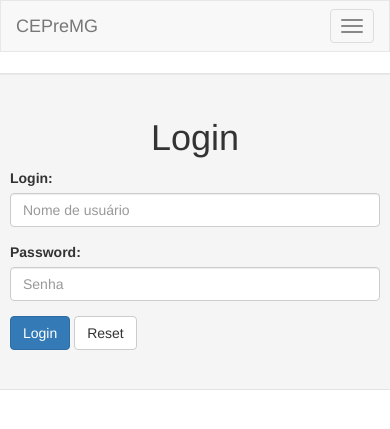
After one commit to roquerodrigo/cepremg, a PHP site: template resources/views/login.html.twig in a window 390 px wide; the page is wider, and only the part inside the window is pictured. The commit adds this page. Shown: the top 429 px of that part. Run offline with PHP 8.4, Linux system fonts and the light colour scheme; the template is opened without the code that fills it, so the values that code supplies are empty; a stand-in replaces the project's code that opens the database connection; some libraries are stand-ins or nearby versions.

Commit message:
Views code

```diff
--- a/app/controllers/DataController.php
+++ b/app/controllers/DataController.php
@@ -154,6 +154,6 @@ class DataController extends Controller
 
     public function index(Request $request, Response $response, array $args)
     {
-        return $this->view->render($response, 'data.html.twig');
+        return $this->view->render($response, 'data.html.twig',$_SESSION);
     }
 }
--- a/app/controllers/ImportController.php
+++ b/app/controllers/ImportController.php
@@ -12,7 +12,7 @@ class ImportController extends Controller
 {
     public function showForm(Request $request, Response $response, array $args)
     {
-        return $this->view->render($response, 'import.html.twig');
+        return $this->view->render($response, 'import.html.twig',$_SESSION);
     }
 
     public function import(Request $request, Response $response, array $args)
@@ -80,6 +80,7 @@ class ImportController extends Controller
 
         return $this->view->render($response, 'import.html.twig', [
             'messages' => $messages,
+            'auth'=>$_SESSION['auth'],
         ]);
     }
 }
--- /dev/null
+++ b/dbSchema.sql
@@ -0,0 +1,5 @@
+select avg(tempOut) from davis d
+where d.dateTime between '2010-05-01 00:00:00' and ' 2010-05-01 00:59:59';
+
+
+SELECT avg(temOut) FROM davis d GROUP BY
--- a/public/index.php
+++ b/public/index.php
@@ -24,5 +24,6 @@ $app->getContainer()['db'] = function ($container) {
 };
 
 require __DIR__ . '/../app/routes.php';
-
+if(!isset($_SESSION))
+	session_start();
 $app->run();
--- a/resources/views/layouts/navbar.html.twig
+++ b/resources/views/layouts/navbar.html.twig
@@ -7,7 +7,7 @@
                 <span class="icon-bar"></span>
                 <span class="icon-bar"></span>
             </button>
-            <a class="navbar-brand" href="#">CEPreMG</a>
+            <a class="navbar-brand" href="/">CEPreMG</a>
         </div>
 
         <div class="collapse navbar-collapse" id="bs-example-navbar-collapse-1">
@@ -16,7 +16,14 @@
                 {#<li><a href="#">Link</a></li>#}
             </ul>
             <ul class="nav navbar-nav navbar-right">
-                <li><a href="#">Logout</a></li>
+
+            {% if auth == true %}
+                <li><a href="/import">Carregar Dados</a></li>
+                <li><a href="/logout">Logout</a></li>
+            {% else %}
+                <li><a href="/login">Login</a></li>
+            {% endif %}
+
             </ul>
         </div>
     </div>
--- /dev/null
+++ b/resources/views/login.html.twig
@@ -0,0 +1,36 @@
+{% extends 'layouts/master.html.twig' %}
+
+{% block content %}
+    {% include 'layouts/navbar.html.twig' %}
+
+<div class="row">
+    <div class="col-md-4"></div>
+    <div class="col-md-4 well well-lg">
+
+  		<h1 class="text-center"> Login </h1>
+
+    	<form method="POST">
+    		<div class="form-group">
+    			<label for="uname-id">Login:</label>
+    			<input id="uname-id" class="form-control" name="uname" placeholder="Nome de usuário" type="text">
+    		</div>
+
+    		<div class="form-group">
+    			<label for="pwd-id">Password:</label>
+    			<input id="pwd-id" class="form-control" name="pwd" placeholder="Senha" type="password">
+    		</div>
+
+    		<div class="form-group">
+    			<input class="btn btn-primary" value="Login" type="submit">
+    			<input class="btn btn-default" type="reset">
+    		</div>
+    	</form>
+    	{% if failure == true %}
+    		<div class="panel panel-danger">
+    			<div class="panel-heading">Erro: Login inválido</div>
+			</div>
+    	{% endif %}
+    </div>
+    <div class="col-md-4"></div>
+    </div>
+{% endblock %}
```
Also changed, not shown: app/controllers/UserController.php (added, +52 -0 lines), app/models/User.php (+14 -14 lines), app/routes.php (+9 -0 lines), resources/views/adminArea.html.twig (added, +13 -0 lines).
